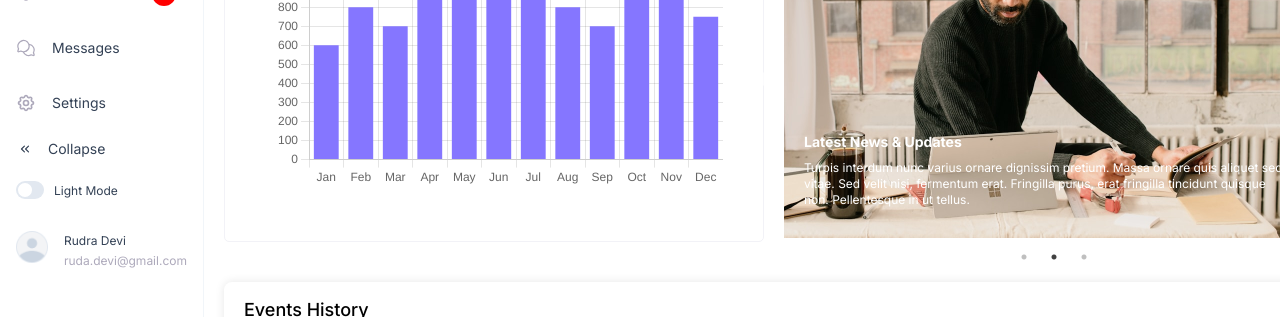
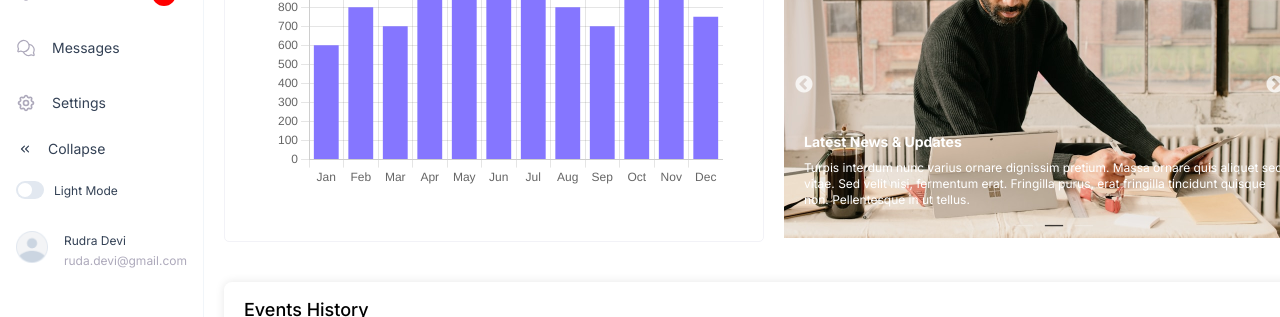
Before and after one commit to Meshach88/events-management, a React (Vite) app: page / in a window 1280 px wide. Shown: the part 322-639 px from the top of the page. Built offline with nearby package versions, Linux system fonts and the light colour scheme.

Commit message:
carousel

```diff
--- a/src/index.css
+++ b/src/index.css
@@ -313,6 +313,35 @@
   position: relative;
 }
 
+.slick-dots li button:before {
+  color: #fff;
+  content: '—'; /* Use dash instead of dot */
+  font-size: 18px;
+  font-weight: 800;
+}
+
+.slick-dots {
+  position: absolute;
+  bottom: 10px; /* Position dots closer to the slide */
+}
+
+/* Carousel Arrows on the Slides */
+.slick-prev, .slick-next {
+  z-index: 1;
+  color: white;
+  /* background-color: rgba(0, 0, 0, 0.3); */
+  border-radius: 50%;
+  padding: 5px;
+}
+
+.slick-prev {
+  left: 5px;
+}
+
+.slick-next {
+  right: 44px;
+}
+
 /* Carousel slide content (optional styling) */
 .slide-content {
   position: relative;
```
